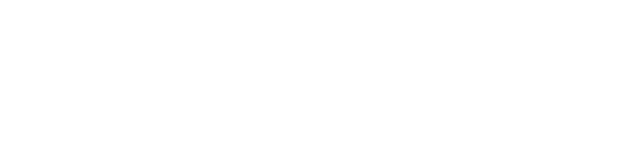
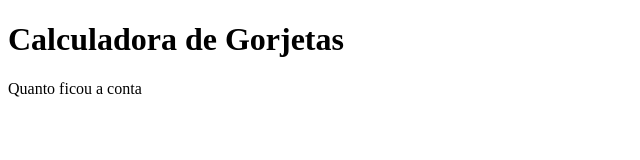
Before and after one commit to danilojduarte/ProjetoPraticoOneBitCode, a plain HTML site: page index.html in a window 1280 px wide. Shown: the whole page, without its empty margins (0-640 px from the left). Drawn offline with Linux system fonts and the light colour scheme.

Commit message:
Criando estrutura do label

```diff
--- a/index.html
+++ b/index.html
@@ -6,6 +6,16 @@
     <title>Projeto Prático One Bitcode</title>
 </head>
 <body>
+    <div>
+        <h1>Calculadora de Gorjetas</h1>
+    </div>
+    <div>
+        <form>
+            <label for="bill">
+                <p>Quanto ficou a conta</p>
+            </label>
+        </form>
+    </div>
 
 </body>
 </html>
```
